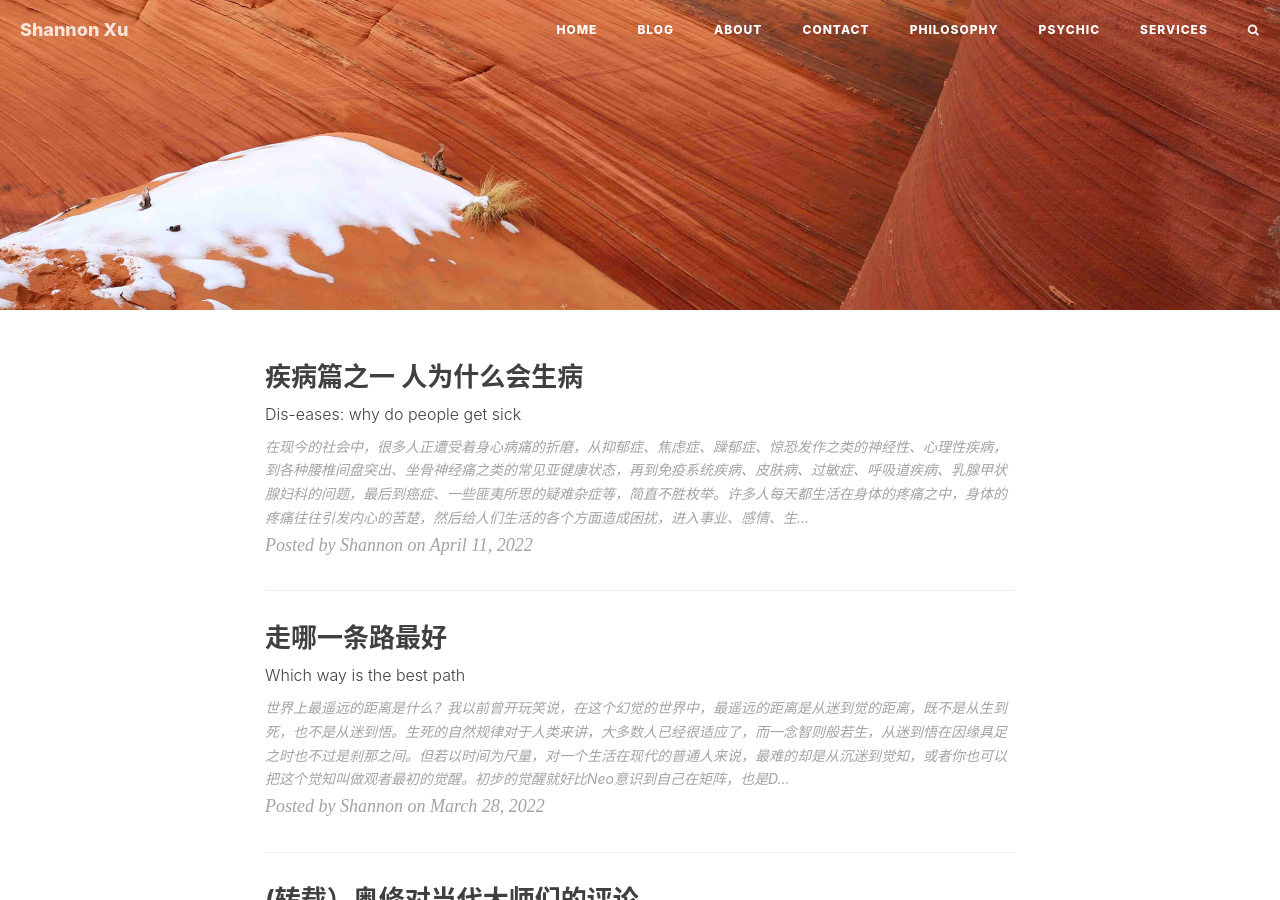
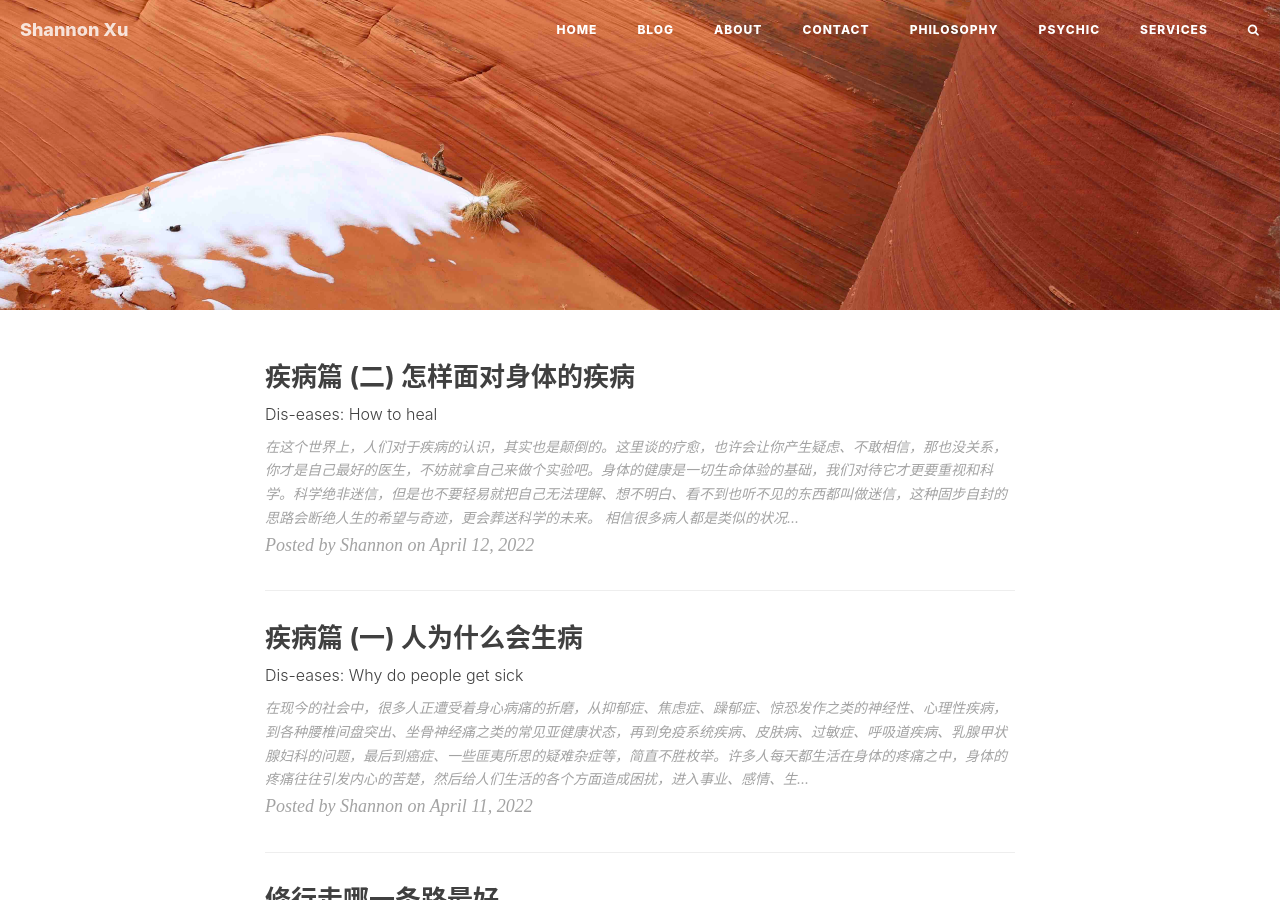
Before and after one commit to psychicdev1111/psychicdev1111.github.io, a Jekyll site: the page built from blog/index.html, in a window 1280 px wide and 900 px high. Built offline with Jekyll 4.4.1, drawn with Linux system fonts in a browser that asks for light colours; nearby versions of some CDN libraries; the list of posts is cut into pages by our own code; comment, search, counter and statistics services are not loaded; some of the changed lines change nothing that is shown.

Commit message:
add post 20220412

```diff
--- a/_posts/2022-03-28-which-way-is-the-best.md
+++ b/_posts/2022-03-28-which-way-is-the-best.md
@@ -1,6 +1,6 @@
 ---
 layout: post
-title: "走哪一条路最好"
+title: "修行走哪一条路最好"
 subtitle: "Which way is the best path"
 date: 2022-03-28
 author: "Shannon"
--- a/_posts/2022-04-11-root-cause-of-diseases.md
+++ b/_posts/2022-04-11-root-cause-of-diseases.md
@@ -1,7 +1,7 @@
 ---
 layout: post
-title: "疾病篇之一 人为什么会生病"
-subtitle: "Dis-eases: why do people get sick"
+title: "疾病篇 (一) 人为什么会生病"
+subtitle: "Dis-eases: Why do people get sick"
 date: 2022-04-11
 author: "Shannon"
 header-style: text
--- /dev/null
+++ b/_posts/2022-04-12-how-to-heal-from-diseases.md
@@ -0,0 +1,29 @@
+---
+layout: post
+title: "疾病篇 (二) 怎样面对身体的疾病"
+subtitle: "Dis-eases: How to heal"
+date: 2022-04-12
+author: "Shannon"
+header-style: text
+tags: []
+---
+在这个世界上，人们对于疾病的认识，其实也是颠倒的。这里谈的疗愈，也许会让你产生疑虑、不敢相信，那也没关系，你才是自己最好的医生，不妨就拿自己来做个实验吧。身体的健康是一切生命体验的基础，我们对待它才更要重视和科学。**科学绝非迷信，但是也不要轻易就把自己无法理解、想不明白、看不到也听不见的东西都叫做迷信，这种固步自封的思路会断绝人生的希望与奇迹，更会葬送科学的未来。**
+
+相信很多病人都是类似的状况，当长期饱受病痛的折磨后，或者在被西方医学体系确诊之时，甚至在没有生病的时候，都非常排斥疾病这件事，是啊，有谁喜欢疾病和疼痛呢。一旦和疾病搭上关系，都恨不得可以立刻好转、恢复身心的康健。这其实也是人之常情，毕竟人类是用感官来体验生命的生物，古老的生存本能会让人对所有疼痛都异常敏感、对任何潜在的生存危险都尽可能规避。这就是所谓的**打与逃、打与冻结 (Fight/Flight, Fight/Freeze)**的写照，当哺乳动物在野外遇到猎物的追捕时，要么拼命抵抗，要么吓到僵掉以降低死亡前可能遭受的身心创伤。人类也一样，当疾病在人的观念和经验里成为能够威胁到自己生存的对象时，恐惧便油然而生，抗拒也随之而来，迫切地想要改变状况或者扭转当下的局面也就成了理所当然，迫不得已的时候还会茫然无措、想要放弃，甚至希望痛快地死掉。在身体的极度痛苦之下，很难有人会相信这句老话：**疼痛是不可避免的，但苦难是可选择的 (Pain is inevitable, but suffering is opitional)**，但是我还是要告诉你，尽管很难令人置信，但不妨试着去接受这个理念，也许你能给自己换来片刻的喘息之机。如果你只是一味地沉浸在自怨自艾之中，生命的沙漏也不过在点点滴滴地流逝，换一种心态来面对痛苦又何妨呢？所以，**首先你要接纳疾病发生在自己身上这件事，不要去过度地抗拒、或者急躁地想要立即治愈。**你需要认识到，疾病只是身体给你发送的一个信号，企图唤起你的注意，想要与你协商，来调整生活中不利于身体健康的一些习气。**对于疾病的发生，我们首先要承认 (Acknowledge)它，接纳 (Accept)它，认领 (Own)它，要意识到它是来自身体的投诉，想要提醒自己的生命中尚有一些需要调整的地方，同时也要意识到它的出现是日积月累的结果，因此它的消失也并非一蹴而就的事**，这样也就多给自己一些安宁的时间，多给自己一点头脑的空档。如果你越是抗拒它，越是想要改变它，反而会陷入恐惧、焦虑、不安之中，那样也只会更加痛苦。
+
+其次，我们来问自己这样一个问题：**疾病发生在我身上，到底是谁的责任？**这个问题，其实才是让人最难以觉悟的一个关键点，也需要诚实。人类总喜欢把疾病的原因推托到外界，将自己包装成为命运的受害者，这似乎很简单，自己也更好受一点，还会让别人更加同情自己的遭遇，从而得到更多来自外界的关爱。也许把范围放的窄一点、目光短一点来看，确实看似如此，但是真的是这样吗？如果你能够掌握更多、更全面的信息，看到生命更多的维度，你则会发现事实不尽然如此。**不光是疾病，就连人生的种种其他意外遭遇，比如天灾人祸，都和你自己脱不了半点干系，不仅是业力因果的作用，还有可能是你的灵魂对于自己一生的特意安排。你如果能深刻地知道这一点，你就会开始欢迎每一个当下的经验，哪怕这种经验是疾病。而当你开始学会担负起 (Reclaim)自己的责任时，才有机会来诚实地审视自己，看看到底是哪些原因导致了自身疾病的发生。也只有当你自己不再做个受害者时，你才会获得内在的赋能 (Feel Empowered)**，主动去探索寻求治疗的方案，带着希望和力量继续生活下去。
+
+到了这个时候，你也就准备好，能够**在战术上重视它，在战略上藐视它，尝试换一个思维模式来看待它**。比如很多人得了癌症，就感觉好像被判了死刑一样，一个人如果一直按照这种错误的认知去看待自己的疾病，就会在无形之中给自己排除了“生”的可能性，因为他的认知里只有这一个预期的结果。要知道，**Disease之所以为Dis-ease，就是因为它仅仅是不适而已**，你是把它看成一个大怪兽，还是一个小关卡，对你的治疗过程和结果很关键。比如中医里，我们从来不把癌症当做绝症来治，有不少癌症患者生还的故事。**“你创造你的实相”**确实是一句人间真理，只是要看你如何去理解这句话。**带着更加积极、敞开、包容的心态去面对疾病，不给自己的思维设限，有时反而会发生意想不到的奇迹。同样地，不将治疗方案局限在自己能够理解的范围内，而是多跟随自己的内心去探索，也是同样的道理。**这里想给看这篇文章的你举一个小例子，你知道有不少人通过每天的静心、甚至和自己的细胞对话，就治愈了自己的癌症吗？你是不是不敢相信，是不是觉得这怎么可能，如果有的话，我怎么就没遇到这种人呢？我想告诉你，正是因为你的不相信，所以你在生活中遇不到这种人。其实癌症患者经过另类疗法完全康复了的还真不少，并且没有西医手段引起的各种后遗症，**现代的各种整体疗法、顺势疗法、替代疗法、能量意念疗法，都太多了，每一种几乎都见证过癌症治愈的神话。但正是因为你的信念体系里从来都不相信这一点，所以你无法在生活中显化和见证这种奇迹**，也正是因为大多数人都不相信这一点，去盲目地追求西医的化疗和切割，所以他们没过多久就死了，最后给世人造成一种“得癌必死”的印象。当然，这里也申明一点，我个人是**不反对西医**的，**每种治疗方式都有它存在的意义、适合的病人，但是每个病人的状况不同，绝不能一概而论**。有些人可以化疗、可以手术、可以切割，有些人可能就不太适合，有些人可以纯靠另类疗法来治愈，但有些人则需要西医的配合挽救和其他替代疗法的相互结合才行，这些都是因人而异的，没有固定的公式。这里想要传达的理念是，**不要给自己设限，这样合适的机缘才更容易降临**。
+
+**对待疾病，我们要在战术上重视它，在战略上藐视它，不仅要有信心，不把它当回事儿，不把自己局限在已知的、固定的治疗方法内，而且还要不执著，不能强迫它按照自己头脑的规划和预期那样好转。**有信心但是又可以放下期待，是件很难的事，但是这确实会让疗愈变得更容易，也会让病人在这个过程中，过得更加平安、喜悦。举个例子，在很多替代疗法的案例里，在治疗的初期，病患的一些表面**症状甚至不减反重**，更加剧。很多人不理解这是为什么，觉得是治疗方案出现了问题，所以急于放弃眼下的治疗。这时候，病人和家属需要有一个正确的认识，那就是这很可能是疾病被疗愈过程中发生的**好转反应、排毒反应**，也就是我们中国传统医学里所讲的**药冲病灶、气冲病灶，病与药交战之后的净化反应**，这个时候一定要坚持下去，疾病才会治愈，否则就前功尽弃了。更有甚者，**会出现原本没有的一些症状，显化出新的疾病**，这时候不能着急，**有些从整体着手的替代疗法不仅可以治现在的病症，还可以治疗过去病的余毒，和尚未显化的未来病**。中医便是一个典型的例子，治已病未病，都不在话下，我们中国人在这方面有数千年的宝贵历史经验，只可惜在西方所谓科学的冲击下，日渐凋落，非常可惜。但是也不要紧，将来有一天这些会恢复的，这是国学文化复兴的必然。
+
+有了上面所说的这些心态上的认知，接下来病人就可以来为自己的疾病寻求解决方案了。每个人疾病生成的原因不同，内心的敞开度不同，和医者疗法的缘分不同，在这个阶段就没有固定的方式了。**真正迫切需要疗愈的人，更不能病急乱投医，需要静下心来，多接受自己内心的指引，而不是盲目跟随外在的专家权威。这份功课，需要每个人自己去做，这条探索之路，需要病人自己走出来。其实当病人准备好的时候，真心敞开的时候，宇宙的帮助无处不在，常常会以病人意想不到的方式带来惊喜**，比如突然就有个朋友推荐了某个很有经验的医生，或者在网上很偶然发现了感兴趣的某种疗法，甚至在梦中接受到了一些不可思议的指引。
+
+那么身体的疾病都能治好吗？这个问题的答案是显而易见的，因此前面也提到，**我们要有信心，但是要学会放下期待和控制。疾病的成因有时很复杂，尤其是当业力因素比较深的时候，有时候是无法治愈的，即使再厉害的圣人、神仙再世也无能为力。**所以如果有个医者说自己什么人、什么病都能治愈的时候，你要当心了，这个人要么是个骗子，要么是个笨蛋，再没有其他的可能了。**再好的医者，也无法完全干涉病人的业力，如果盲目地强行干涉病人的业力，医者亦会遭受反噬。所以一个高明的医者，会是一个知到什么时候进、什么时候退的医者，这样的医者才是充满了智慧的人。真正的慈悲，不在于拯救多少生命，减轻多少痛苦，而是在于时刻认出这个世界的颠倒、痛苦的虚幻，在不断提醒自己“什么是真实”的同时，还可以在尊重因果法则的前提下，在自爱自重的基础上，对他人施以援手，行力所能及之善。**说到这一点，其实也可以好好谈一下，病人在自行探索疗愈之时，如何着手。
+
+上篇疾病的成因里说到，**外在能量的阻塞，内在认知的误区，则终将显化为人的身体、情绪、心理上的Dis-eases。那么我们治病，就可以从身（物质、能量）或心（认知、信念）这两方面入手。身心本为一体，无法分割，也就是身心不二的道理。所以其实不管从身入手还是心入手，若想真正获得疗愈，最终都会殊途同归，走向身心合一的道路。**因此你要知道**下医医身，中医理气，上医医心**，也不过是在这个世界的局限内所言的一句话罢了。只是一切反映在外境上，无非是有些治疗方式是从心灵入手更多些，有些治疗方式则是从身体入手更多些。**是侧重于医身，还是侧重于医心，也非固定的，而是因病人而异的。有些人身体的耐痛力很低，一疼起来整个身心都不安起来，或者身体状况差到无法正常生活，这种病人应该以调节身体为先，等身体状况有了一定的好转以后，再进行更深层面的疗愈；而有些人对于感官觉受的耐受力很强，心性很坚韧，那么这种病人先调节心性认知也未尝不可。**从人体神经科学的角度看，心的认知改变之后也有利于新脑神经回路的重新建立，这样病人的日常行为习惯也会渐渐改变，再影响回身体。举个例子，某个病人的长期慢性疾病成因在于童年时期的创伤记忆导致的认知偏差，他总觉得世界上每个人都看不起他，所以一生都在努力地奔波劳碌、证明自己，在和人的交往过程中，身体肌肉和气场也会不由自主地防御、紧缩，害怕被人批判。那么对于他的情况，先进行心态的干预、认知的修正就比较合适。这是从浅处来谈的认知层面的心灵疗愈，还有其他许多不同的认知层次，也不局限于今生和这个时空维度，所以说医心的层面其实很广。无论如何，**磨炼心性、提升耐力的根本，都不在于憋着不宣泄，更不在于盲目忍受疼痛，而是在于对于真实的正确认知 —— “我”既不是这个身体，也不是这个头脑。这是一个虚幻的世界，在这个虚幻的世界里，有一个虚幻的“我”，在承受着、体验着一种虚幻的“病痛”。**
+
+疼痛这个物理现象说白了就是神经元电子信号的传导，对于感官的刺激和作用引起的觉受而已，如果一个人心性上的定力足够好，这些痛苦的觉受便足以承受、甚至感觉不到（**根尘脱落**），这就涉及到修行的范畴了，不适合每一个人，也不是每一个人都能够轻易做到。所以，如果可以的话，还是**身心双管齐下对治**更为便利。而**对于不少修行人，身体疾病通常要比普通人多，则可以多侧重于心性的训练。说到底，疾病疗愈的过程也就是修身炼心的过程。人的疾病能否治好不是最重要的，重要的是在所有活着的日子里，病人要学会如何与疾病和平共处，学会时常保持感恩和正向的心态，踏实地做好自己来这一生想要做的事情。**很多修行人都是如此，带着一身的疾病，一生和它们和平共处。比如有的人得了恶性肿瘤，对瘤子抱着**你不消灭我，我也不搞你**的心态，倒也竟相安无事一辈子，还顺利完成了自己要做的事。**当人的一生不该尽的时候，死亡不会那么轻易地到来，而当生命该终结的时候，人也就自然而然地走了，想留也留不住，就是这个道理。**
+
+
+那么病人的家属该如何协助病人治疗呢？其实这里有一点很重要，也是许多人常忽略的。尤其是当病患是小孩子时，亲属作为家长时是更难做到的，那就是**不要过度地担心和投射自己的恐惧和焦虑。家长、亲属的过度担心，会把自己的认知投射在病人的身上，让病人也产生一个认知偏差，那就是我不够好、我有毛病、我和别人比是不足的、不正常的、不完美的。尤其是这种投射如果发生在小孩子身上，则会引起他们的自卑和羞愧、也会让他们的身体累积更多的来自家长的消极情绪和负面能量，反而不利于病情的好转，有些甚至影响到小孩长大以后的心理健康**。这里面其实也涉及**对于真实的认知**问题，对于**完美的定义与分别**的问题。说实话，不光很多病人家长、亲属做不到，就连大部分医者也没有这个智慧做到。他们没有发现，其实自己**对于病人的定义，投射了完美与缺陷的分别，这本身对于病人是一种非常Disempowered的行为。病人感受到这种信息之后，反而不利于疾病的治疗。如果我们每个人都能在其他人示现的相之中看到爱、看到存在的完美与神圣，那这个世界将自然而然得到最深刻的疗愈。** 不管外在的表象多么复杂、如何变化，其实任何疾病从最根本上的疗愈原理其实很简单。只是，还是那句话，你敢相信吗？
```
